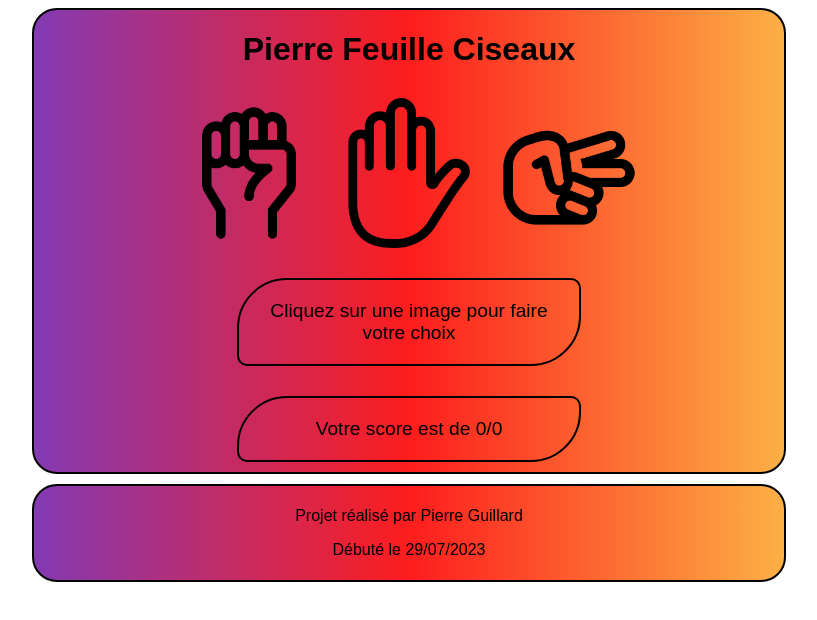
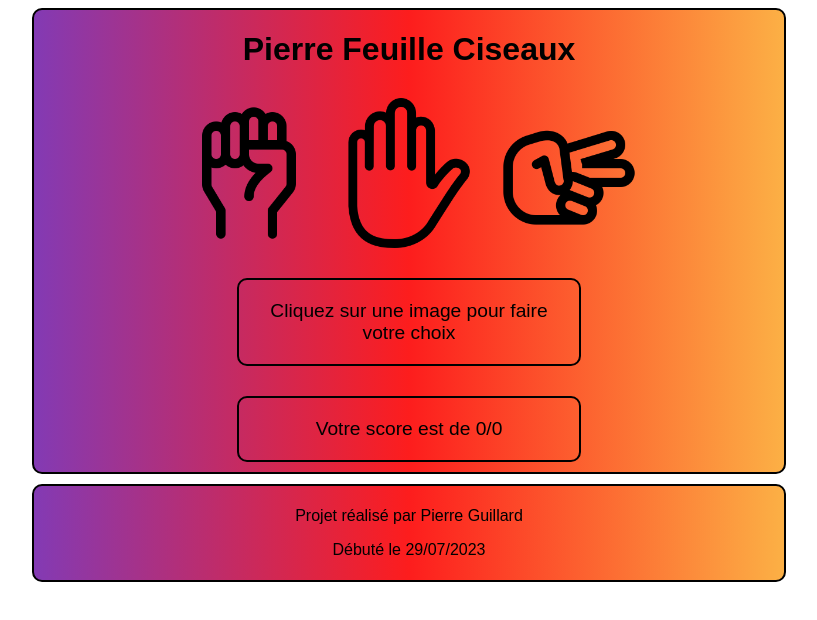
Before and after one commit to GuillardPierre/Pierre_feuille_ciseaux, a plain HTML site: page index.html in a window 1280 px wide. Shown: the whole page, without its empty margins (231-1048 px from the left). Drawn offline with Linux system fonts and the light colour scheme.

Commit message:
modif style

```diff
--- a/PierreFeuilleCiseaux.css
+++ b/PierreFeuilleCiseaux.css
@@ -2,7 +2,7 @@ footer {
   text-align: center;
   width: 750px;
   border-style: solid;
-  border-radius: 25px;
+  border-radius: 10px;
   border-width: 2px;
   margin: auto;
   margin-top: 10px;
@@ -28,7 +28,7 @@ main {
     rgba(252, 176, 69, 1) 100%
   );
   border-style: solid;
-  border-radius: 25px;
+  border-radius: 10px;
   border-width: 2px;
 }
 
@@ -51,16 +51,12 @@ main {
   border-style: solid;
   width: 300px;
   border-width: 2px;
-  border-radius: 50px 10px;
+  border-radius: 10px;
   padding: 20px;
   margin: auto;
   text-align: center;
   font-family: Arial, Helvetica, sans-serif;
   font-size: larger;
-}
-
-#resultat span {
-  padding: -25px;
 }
 
 #resultat img {
@@ -71,7 +67,7 @@ main {
   border-style: solid;
   width: 300px;
   border-width: 2px;
-  border-radius: 50px 10px;
+  border-radius: 10px;
   padding: 20px;
   margin: 30px auto 10px;
   text-align: center;
```
